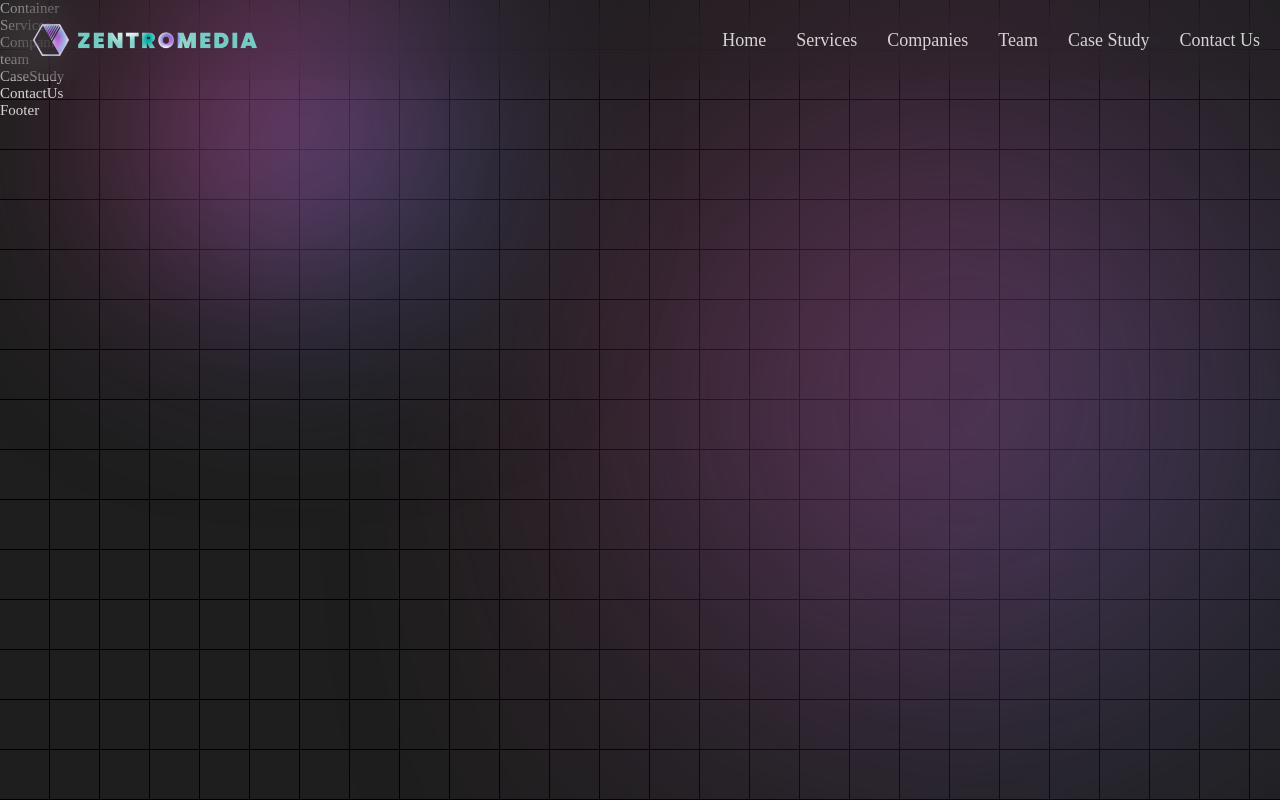
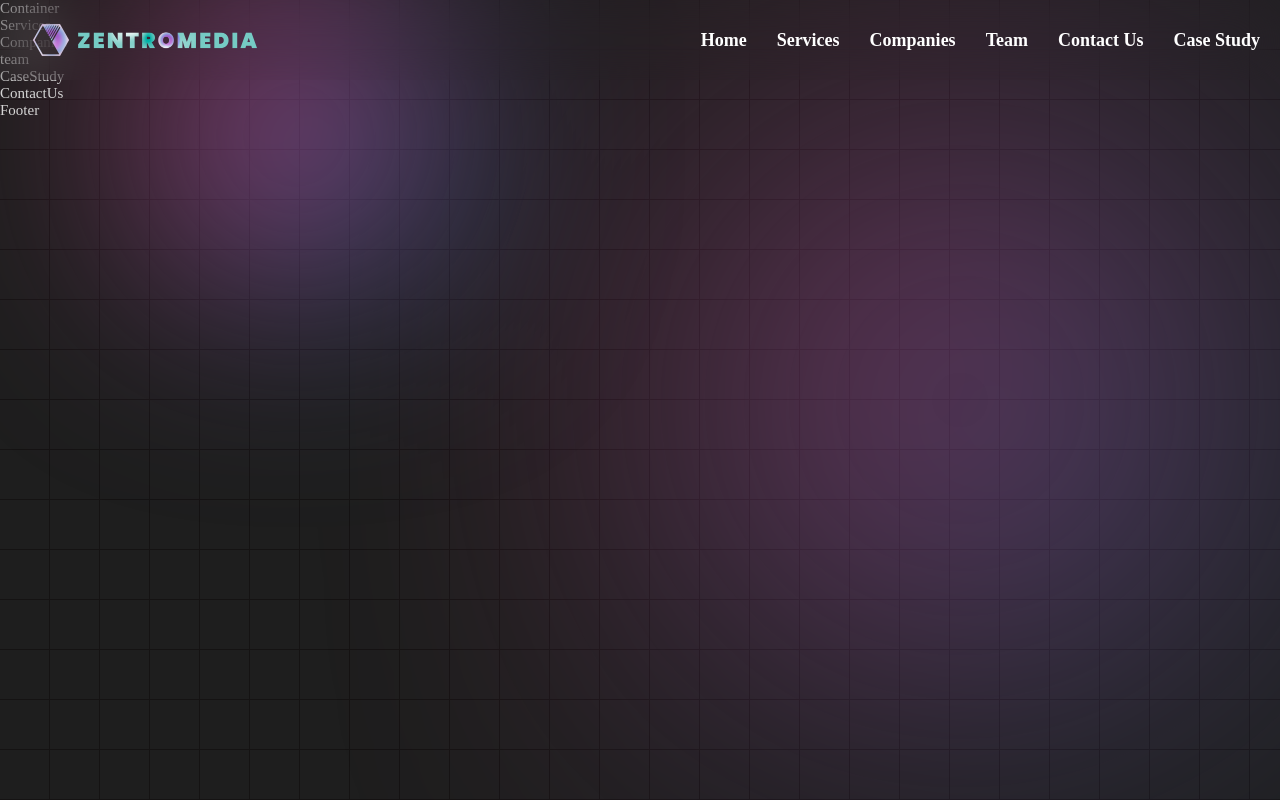
Before and after one commit to Lakvindu05/Zentro-media, a React (Create React App) app: page / in a window 1280 px wide. Built offline with nearby package versions, Linux system fonts and the light colour scheme.

Commit message:
"Updated App.css and NavBar.js: changed gradient colors, border radius, and font weights; replaced listNav state with hardcoded anchor tags in NavBar component."

```diff
--- a/src/App.css
+++ b/src/App.css
@@ -7,8 +7,8 @@ body{
     font-size: 15px;
     min-height: 100vh;
     background-image:
-        repeating-linear-gradient( 90deg, transparent 0 49px, rgb(0, 0, 0) 49px 50px ),
-        repeating-linear-gradient( 180deg, transparent 0 49px, black 49px 50px);
+        repeating-linear-gradient( 90deg, transparent 0 49px, rgb(21, 19, 19) 49px 50px ),
+        repeating-linear-gradient( 180deg, transparent 0 49px, rgb(21, 19, 19) 49px 50px);
     &::before{
         position: fixed;
         width: 400px;
@@ -18,7 +18,7 @@ body{
         z-index: -1;
         top: calc(50% - 200px);
         left: calc(75% - 200px);
-        border-radius: 80% 80% 80% 80%;
+        border-radius: 80%;
         filter: blur(180px);
         pointer-events: none;
     }
@@ -37,14 +37,12 @@ body{
     }
 }
 main{
-    width: 1300px;
-    max-width: 100%;
+    width: 100%;
     margin: 0;
 }
 header{
     position: fixed;
-    width: 1300px;
-    max-width: 100%;
+    width: 100%;
     height: 80px;
     top: 0;
     left: 50%;
@@ -63,11 +61,20 @@ header{
         display: flex;
         gap: 30px;
         font-size: 18px;
-        font-weight: 500;
+        font-weight: 600;
         cursor: pointer;
-        & span:hover{
-            color: rgb(4, 159, 197);
-            text-shadow: 0 0 25px;
+        & a{
+            text-decoration: none;
+            color: #fff;
+            position: relative;
+            display: inline-block;
+            padding: 5px 0;
+        }
+        & a:hover{
+            color: transparent;
+            background: linear-gradient(90deg, rgba(184, 59, 59,1), rgba(247, 72, 195, 1), rgba(29, 135, 210, 1));
+            -webkit-background-clip: text;
+            background-clip: text;
         }
     }
 }
--- a/src/components/NavBar.js
+++ b/src/components/NavBar.js
@@ -1,18 +1,18 @@
 import React, { useState } from 'react'
 
 const NavBar = () => {
-  const [listNav] = useState(['Home','Services','Companies','Team','Case Study','Contact Us'])
   return (
     <header>
       <div className="logo">
         <img src="/Nav-Logo.png" alt="" />
       </div>
       <nav>
-        {
-          listNav.map((item, index) => (
-            <span key={index}>{item}</span>
-          ))
-        }
+        <a href="#">Home</a>
+        <a href="#">Services</a>
+        <a href="#">Companies</a>
+        <a href="#">Team</a>
+        <a href="#">Contact Us</a>
+        <a href="#">Case Study</a>
       </nav>
     </header>
   )
```
